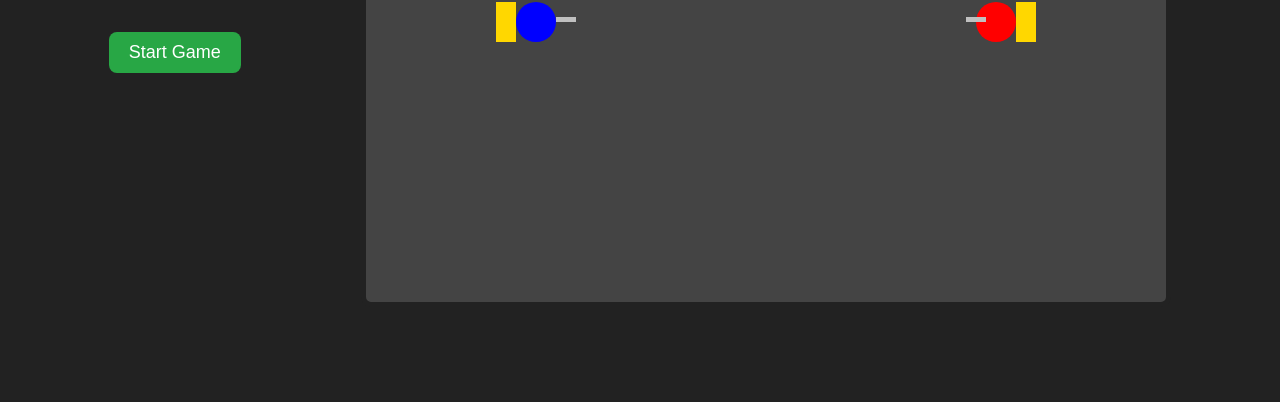
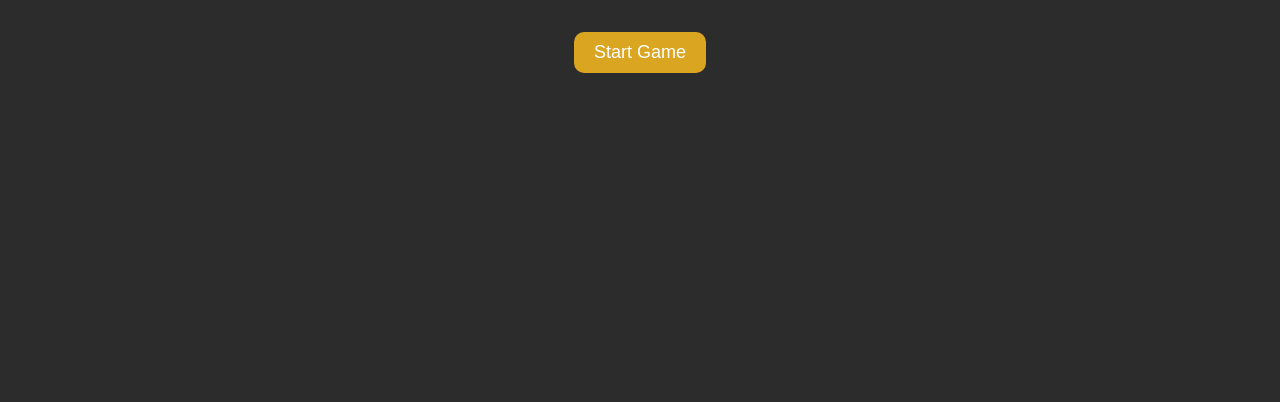
Before and after one commit to khang-ulala/gladiator-game, a plain HTML site: page index.html in a window 1280 px wide. Shown: the part 398-800 px from the top of the page. Drawn offline with Linux system fonts and the light colour scheme.

Commit message:
Update style.css

```diff
--- a/style.css
+++ b/style.css
@@ -1,39 +1,37 @@
 body {
   margin: 0;
-  background: #222;
+  font-family: Arial, sans-serif;
+  background: #2c2c2c;
+  color: white;
   display: flex;
   justify-content: center;
   align-items: center;
   height: 100vh;
+  flex-direction: column;
 }
 
-canvas {
-  background: #444;
-  border: 5px solid #222;
-  border-radius: 10px;
+#menu, #gameOver {
+  text-align: center;
 }
 
-#overlay {
-  position: absolute;
-  top: 0; left: 0;
-  width: 100%; height: 100%;
-  display: flex;
-  justify-content: center;
-  align-items: center;
-  flex-direction: column;
+#startBtn, #restartBtn {
+  padding: 10px 20px;
+  font-size: 18px;
+  margin-top: 20px;
+  cursor: pointer;
+  background: goldenrod;
   color: white;
-  font-family: Arial, sans-serif;
-  font-size: 32px;
-  visibility: hidden;
+  border: none;
+  border-radius: 10px;
+  transition: background 0.3s;
 }
 
-button {
-  margin-top: 20px;
-  padding: 10px 20px;
-  font-size: 18px;
-  border: none;
-  border-radius: 8px;
-  background: #28a745;
-  color: white;
-  cursor: pointer;
+#startBtn:hover, #restartBtn:hover {
+  background: orange;
 }
+
+#gameCanvas {
+  border: 4px solid goldenrod;
+  background: #3b3b3b;
+  display: none;
+}
```
